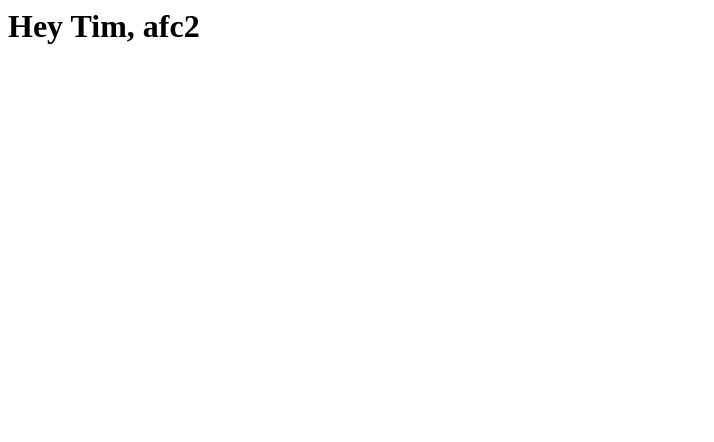
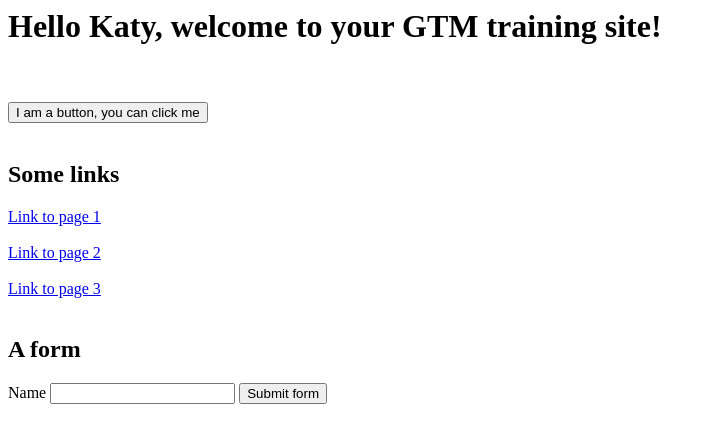
Before and after one commit to tim-harrison-tbox/afc2, a plain HTML site: page index.html in a window 1280 px wide. Shown: the whole page, without its empty margins (0-714 px from the left). Drawn offline with Linux system fonts and the light colour scheme.

Commit message:
Update index.html

```diff
--- a/index.html
+++ b/index.html
@@ -1,12 +1,52 @@
 <html>
+<head>
 
-<head>
+  <!-- Google Tag Manager -->
+<script>(function(w,d,s,l,i){w[l]=w[l]||[];w[l].push({'gtm.start':
+new Date().getTime(),event:'gtm.js'});var f=d.getElementsByTagName(s)[0],
+j=d.createElement(s),dl=l!='dataLayer'?'&l='+l:'';j.async=true;j.src=
+'https://www.googletagmanager.com/gtm.js?id='+i+dl;f.parentNode.insertBefore(j,f);
+})(window,document,'script','dataLayer','GTM-N4C4LVZ');</script>
+<!-- End Google Tag Manager -->
 
 </head>
 
 <body>
-<h1>Hey Tim, afc2</h1>
+  <!-- Google Tag Manager (noscript) -->
+<noscript><iframe src="https://www.googletagmanager.com/ns.html?id=GTM-N4C4LVZ"
+height="0" width="0" style="display:none;visibility:hidden"></iframe></noscript>
+<!-- End Google Tag Manager (noscript) -->
+
+
+
+
+    <h1>Hello Katy, welcome to your GTM training site!</h1>
+    <br>
+
+  <br>
+
+    <button class="button">I am a button, you can click me</button>
+    <br><br>
+    <h2>Some links</h2>
+    <a href="/page-1.html" class="text-link">Link to page 1</a>
+    <br><br>
+    <a href="/page-2.html" class="text-link">Link to page 2</a>
+    <br><br>
+    <a href="/page-3.html" class="text-link">Link to page 3</a>
+
+    <br>
+    <br>
+    <h2>A form</h2>
+    <form class="contact form">
+        <labl>Name</labl>
+        <input type="text">
+
+        <input type="submit" value="Submit form">
+    </form>
+
 
 </body>
 
+
+
 </html>
```
